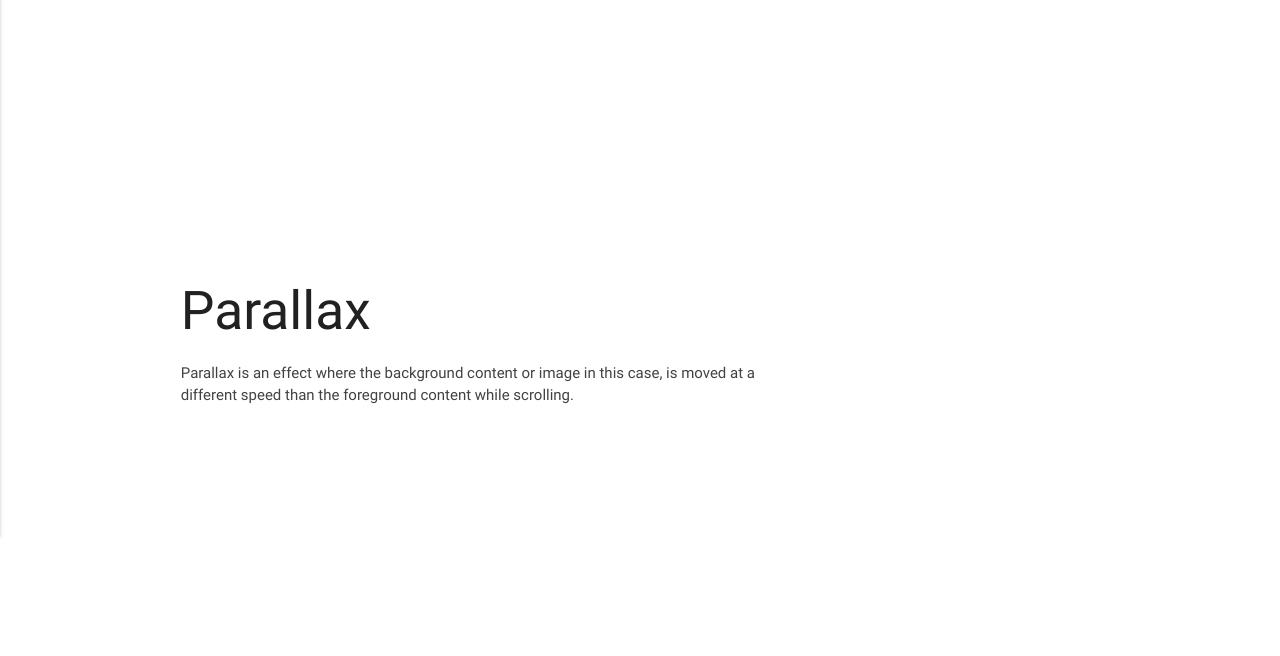
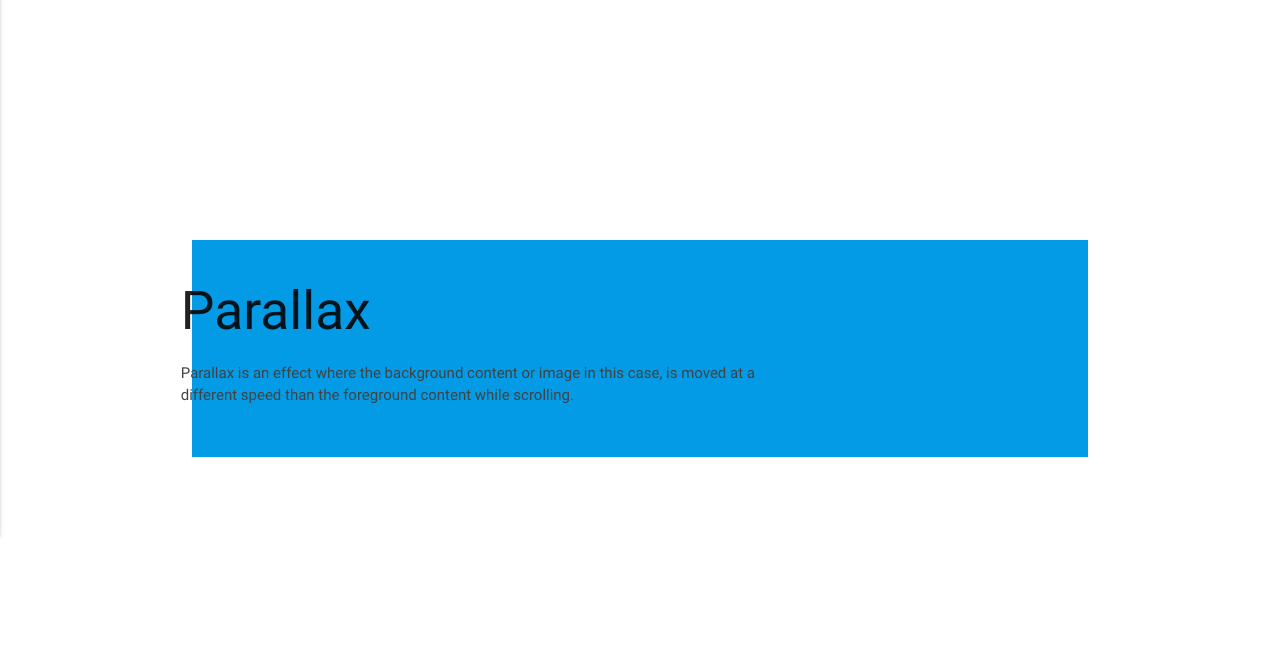
Before and after one commit to Bamarin/website, a PHP site: page / in a window 1280 px wide. Shown: the part 324-980 px from the top of the page. Run offline with PHP 8.4, Linux system fonts and the light colour scheme; some libraries are stand-ins or nearby versions.

Commit message:
Changed color to parallax

```diff
--- a/index.php
+++ b/index.php
@@ -19,7 +19,7 @@
   <div class="parallax-container">
     <div class="parallax"><img src="images/parallax1.jpg"></div>
       </div>
-      <div class="section white">
+      <div class="section light-blue darken-1">
         <div class="row container">
           <h2 class="header">Parallax</h2>
           <p class="grey-text text-darken-3 lighten-3">Parallax is an effect where the background content or image in this case, is moved at a different speed than the foreground content while scrolling.</p>
```
